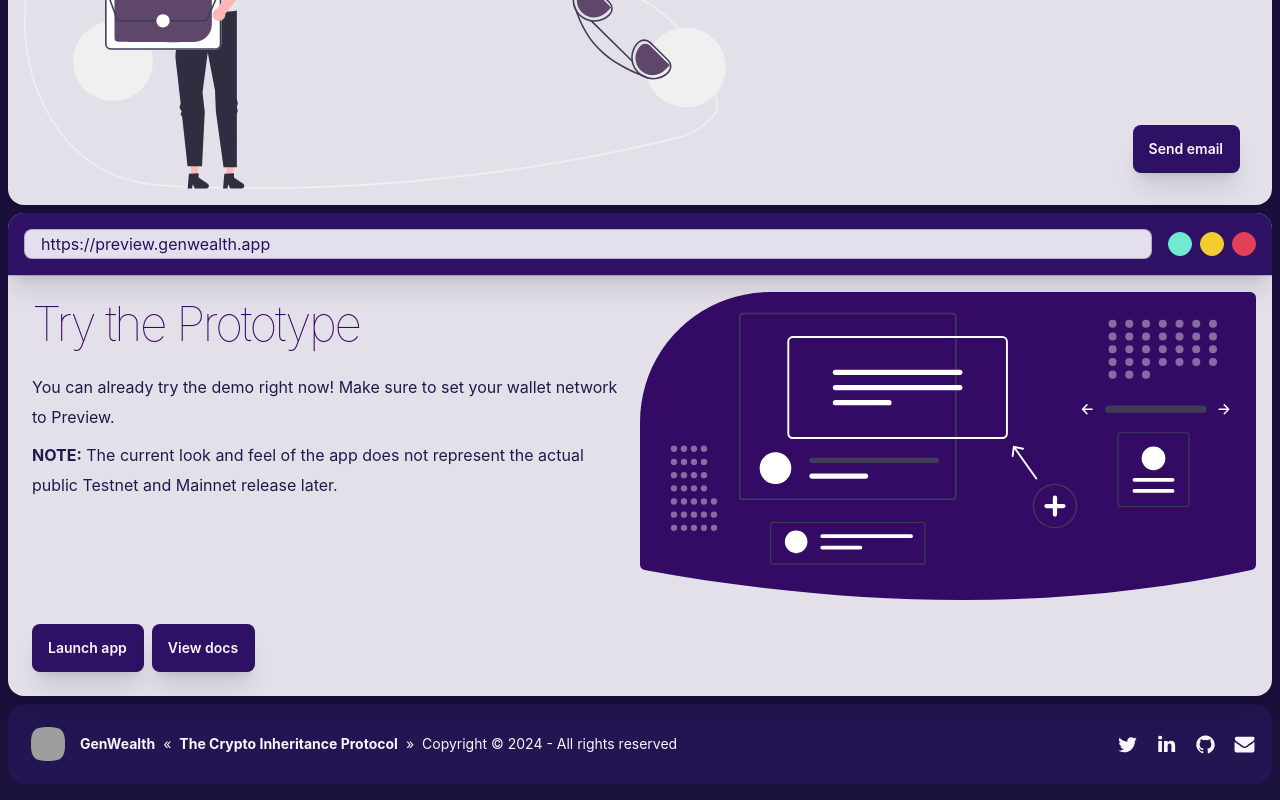
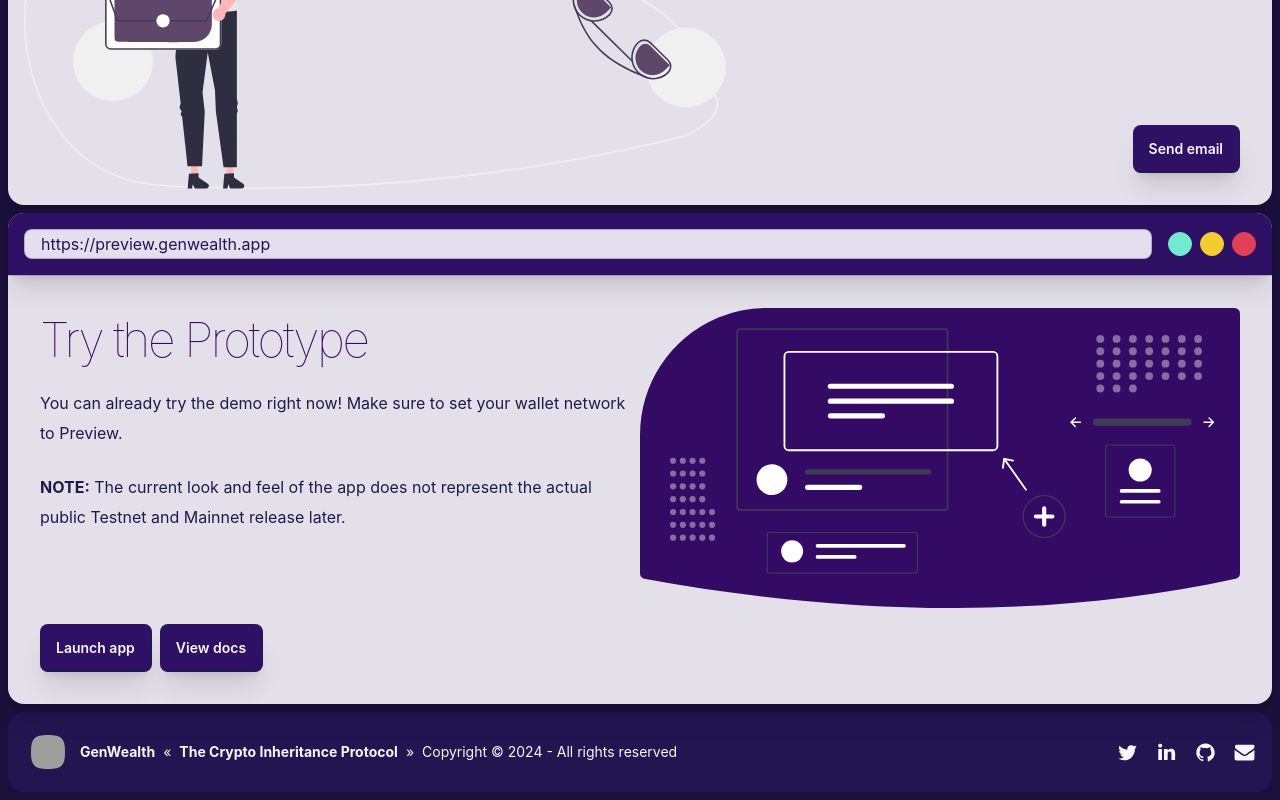
Before and after one commit to gen-wealth/landing-page, a React (Vite) app: page / in a window 1280 px wide. Shown: the part 2750-3550 px from the top of the page. Built offline with nearby package versions, Linux system fonts and the light colour scheme; grey boxes are pictures that could not be loaded.

Commit message:
Fix margin and padding

```diff
--- a/src/components/CallToAction.tsx
+++ b/src/components/CallToAction.tsx
@@ -19,8 +19,8 @@ function CallToAction() {
           <div className="btn btn-circle btn-xs btn-disabled !btn-warning mr-2 my-auto" />
           <div className="btn btn-circle btn-xs btn-disabled !btn-error mr-4 my-auto" />
         </div>
-        <div className="flex flex-col gap-2 p-4 border-t border-neutral border-opacity-20">
-          <h2 className="text-purple-950 m-2 style-h2 xl:tracking-tighter xl:font-thin lg:text-5xl lg:tracking-tight lg:font-light md:tracking-normal md:font-medium sm:text-4xl sm:tracking-wide sm:font-bold max-sm:text-3xl max-sm:tracking-wider max-sm:font-black">
+        <div className="flex flex-col gap-2 p-8 border-t border-neutral border-opacity-20">
+          <h2 className="text-purple-950 my-2 style-h2 xl:tracking-tighter xl:font-thin lg:text-5xl lg:tracking-tight lg:font-light md:tracking-normal md:font-medium sm:text-4xl sm:tracking-wide sm:font-bold max-sm:text-3xl max-sm:tracking-wider max-sm:font-black">
             <a
               // href="#call-to-action"
               onClick={(e) => scrollToElement(e, "#call-to-action")}
@@ -30,14 +30,14 @@ function CallToAction() {
           </h2>
           <div className="w-full">
             <img src="/svg/Prototype.svg" className="float-right w-1/2 ml-2 mb-2 lg:mt-[-72px] sm:mt-4 max-sm:mt-4" />
-            <div className="text-indigo-950">
-              <p className="m-2 style-p">You can already try the demo right now! Make sure to set your wallet network to Preview.</p>
-              <p className="m-2 style-p">
+            <div className="flex flex-col gap-2 text-indigo-950">
+              <p className="my-2 style-p">You can already try the demo right now! Make sure to set your wallet network to Preview.</p>
+              <p className="my-2 style-p">
                 <b>NOTE:</b> The current look and feel of the app does not represent the actual public Testnet and Mainnet release later.
               </p>
             </div>
           </div>
-          <div className="flex gap-2 m-2">
+          <div className="flex gap-2">
             <a href="https://preview.genwealth.app" className="button-primary">
               Launch app
             </a>
```
